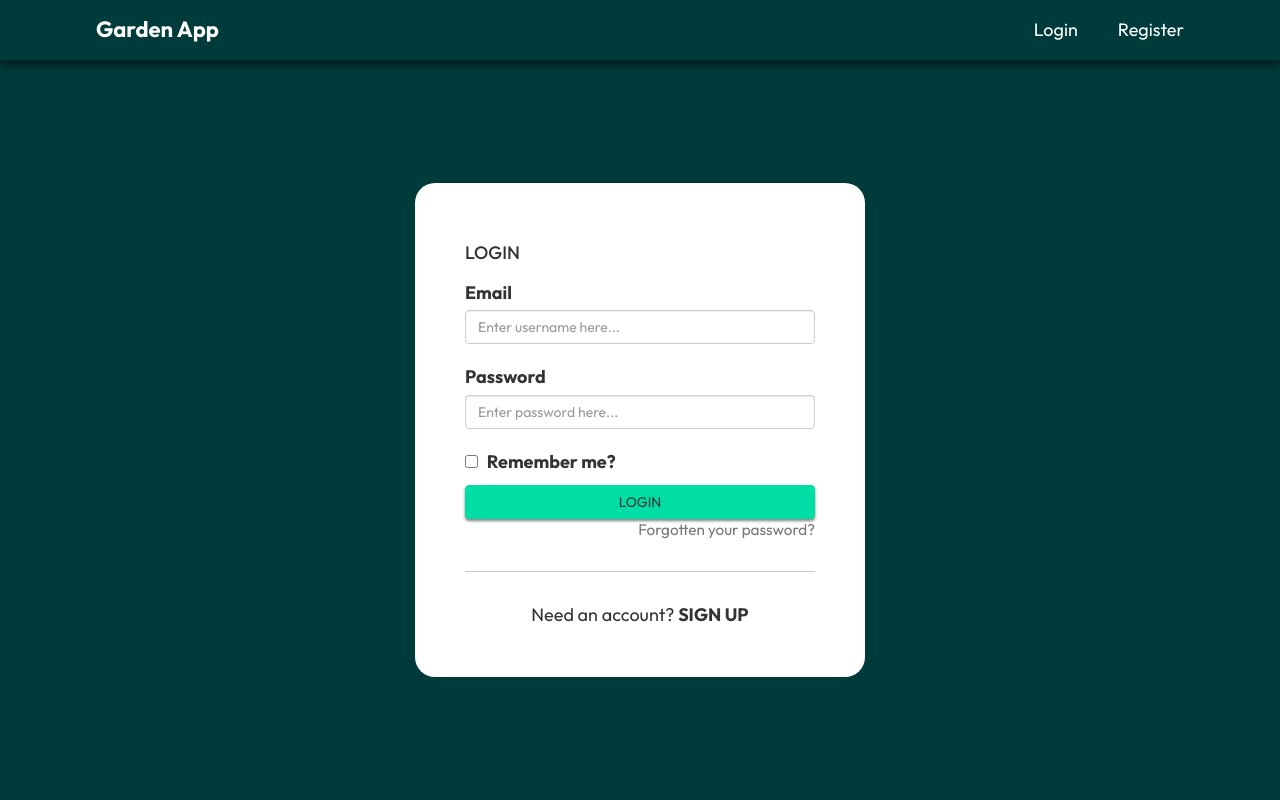
After one commit to Danielx2003/SWE, a Python web app: template swe/main/templates/main/login.html in a window 1280 px wide. The commit adds this page. Run offline with Jinja, Linux system fonts and the light colour scheme; the template is opened without the code that fills it, so the values that code supplies are empty.

Commit message:
Login screen

```diff
--- a/swe/main/templates/main/css/index.css
+++ b/swe/main/templates/main/css/index.css
@@ -18,6 +18,7 @@ body {
 
 a {
     text-decoration: inherit;
+    color: inherit;
 } a:hover {
     text-decoration: none;
     color: gainsboro;
@@ -79,6 +80,7 @@ a {
     align-items: center;
 
     background: url(../res/plant.webp);
+
     background-repeat: no-repeat;
     background-size: 100% auto;
     object-fit: fill;
@@ -111,6 +113,53 @@ a {
     z-index: -1;
 }
 
+.login-container {
+    display: flex;
+    justify-content: center;
+    align-items: center;
+
+    height: 100vh;
+}
+
+.form-container {
+    display: flex;
+    flex-flow: column nowrap;
+
+    justify-content: center;
+    margin-top: var(--navbar-height);
+
+
+    background-color: white;
+    padding: 5rem;
+    border-radius: 2rem;
+
+    height: auto;
+    width: 45rem;
+}
+
+.form-container > *:last-child {
+    margin-bottom: 0;
+}
+
+.form-group {
+    margin-bottom: 2rem;
+}
+
+.form-title {
+    margin-bottom: 1.7rem;
+}
+
+.btn-login {
+    width: 100%;
+    box-shadow: 0 2px 3px gray;
+}
+
+.form-container > hr {
+    width: 100%;
+    margin: 30px 0 30px 0;
+    border-top-color: #003b3c40;
+}
+
 .btn {
     background-color: #00dea5;
     border-color: #00dea5;
@@ -123,3 +172,8 @@ a {
 .container {
     width: var(--standardised-container-width);
 }
+
+.form-check-label {
+    padding-left: 0.5rem;
+    margin-bottom: 1rem;
+}
--- a/swe/main/templates/main/index.html
+++ b/swe/main/templates/main/index.html
@@ -12,7 +12,7 @@
         <nav class="navbar navbar-fixed-top">
             <div class="nav-container">
                 <div class="nav-group">
-                    <a class="navbar-text-logo" href="#">Garden App</a>
+                    <a class="navbar-text-logo" href=".">Garden App</a>
                 </div>
                 <div class="nav-group">
                     <a class="nav-group-element">Login</a>
@@ -23,7 +23,7 @@
 
         <div class="jumbotron">
             <div class="jumbotron-container">
-                <h1>I fucking love plants!!!!!</h1>
+                <h1>I love plants!!!!!</h1>
                 <p> we must plant</p>
                 <button class="btn btn-success">Sign in</button>
             </div>
--- /dev/null
+++ b/swe/main/templates/main/login.html
@@ -0,0 +1,49 @@
+<!DOCTYPE html>
+<html lang="en">
+<head>
+    <meta charset="UTF-8">
+    <meta name="viewport" content="width=device-width, initial-scale=1.0">
+    <link rel="stylesheet" href="./css/bootstrap.min.css">
+    <link rel="stylesheet" href="./css/index.css">
+    <title>SWE</title>
+</head>
+<body>
+    <div class="site-wrapper">
+        <nav class="navbar navbar-fixed-top">
+            <div class="nav-container">
+                <div class="nav-group">
+                    <a class="navbar-text-logo" href=".">Garden App</a>
+                </div>
+                <div class="nav-group">
+                    <a class="nav-group-element">Login</a>
+                    <a class="">Register</a>
+                </div>
+            </div>
+        </nav>
+
+        <div class="login-container">
+            <div class="form-container">
+                <form class="" action="POST">
+                    <h4 class="form-title">LOGIN</h4>
+                    <div class="form-group">
+                        <label for="uname">Email</label>
+                        <input class="form-control" type="text" id="uname" value="" placeholder="Enter username here...">
+                    </div>
+                    <div class="form-group">
+                        <label for="pswrd">Password</label>
+                        <input class="form-control" type="text" id="pswrd" value="" placeholder="Enter password here...">
+                    </div>
+                    <div class="form-check">
+                        <input class="form-check-input" type="checkbox" id="remember" value="" placeholder="Enter password here...">
+                        <label class="form-check-label" for="remember">Remember me?</label>
+                    </div>
+                    <button class="btn btn-login" type="submit">LOGIN</button>
+                    <small class="pull-right"><a class="text-muted" href="">Forgotten your password?</a></small>
+                </form>
+                <hr>
+                <span class="text-center">Need an account? <strong><a class="text-capitalize">SIGN UP</a></strong></span>
+            </div>
+        </div>
+    </div>
+</body>
+</html>
```
Also changed, not shown: swe/main/templates/main/__navbar.html (added, +11 -0 lines).
